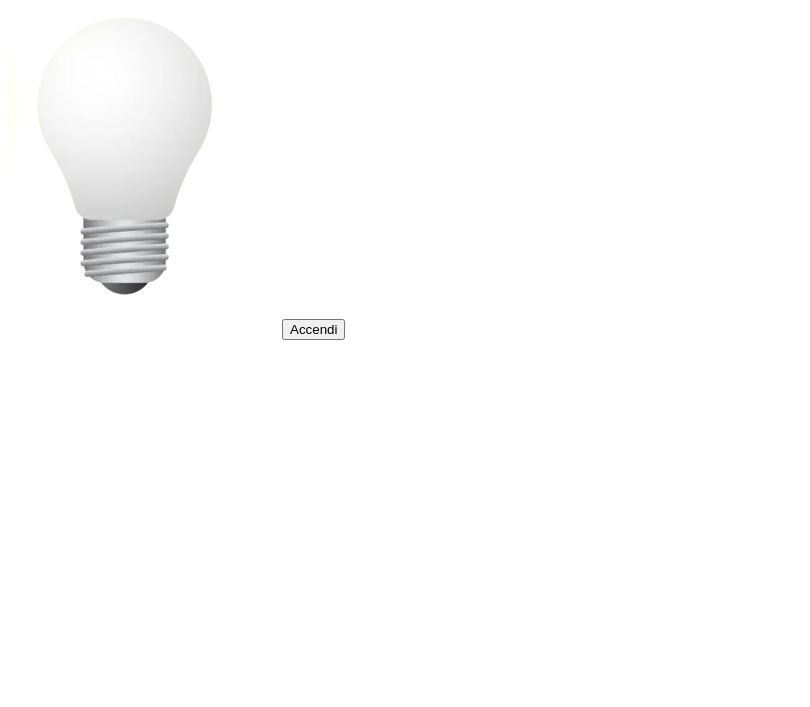
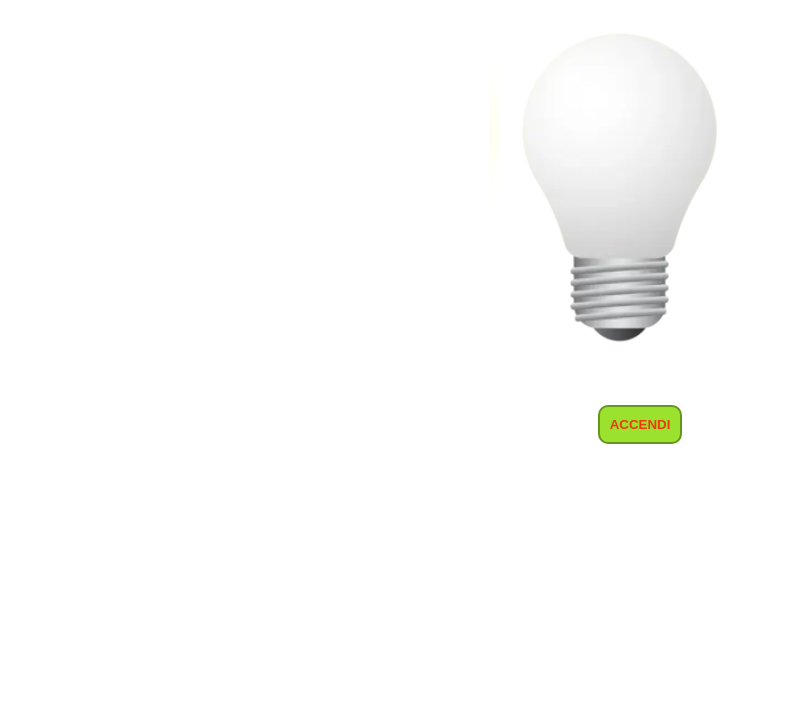
Before and after one commit to Danilo-Mosca/js-dom-1, a plain HTML site: page index.html in a window 1280 px wide. Shown: the part 93-800 px from the top of the page, without its empty margins (0-810 px from the left). Drawn offline with Linux system fonts and the light colour scheme.

Commit message:
add style.css istructions

```diff
--- a/css/style.css
+++ b/css/style.css
@@ -0,0 +1,42 @@
+/* Reset */
+* {
+    margin: 0;
+    padding: 0;
+    box-sizing: border-box;
+}
+
+/* Classe di debug */
+.debug {
+    border: 1px solid red;
+}
+
+body {
+    font-family: Montserrat, 'Helvetica Neue', sans-serif;
+}
+
+#wrapper {
+    max-width: 1200px;
+    text-align: center;
+    margin: 50px auto;
+}
+#container {
+    display: flex;
+    flex-direction: column;
+    justify-content: center;
+    align-items: center;
+}
+.img {
+    width: 300px;
+}
+
+.btn-style {
+    margin: 20px;
+    padding: 10px;
+    border-radius: 10px;
+    color: #f1380a;
+    background-color: #9AE22D;
+    border: 2px solid #679620;
+    text-transform: uppercase;
+    font-weight: 600;
+    cursor: pointer;
+}
--- a/index.html
+++ b/index.html
@@ -12,11 +12,11 @@
 </head>
 
 <body>
-    <section id="wrapper">
-        <div id="container">
-            <h1>Primi passi col DOM</h1>
-            <img src="img/white_lamp.png" alt="Lampadina spenta">
-            <button id="turnLight">Accendi</button>
+    <section id="wrapper" class="">
+        <div id="container" class="">
+            <h1 class="">Primi passi col DOM</h1>
+            <img src="img/white_lamp.png" alt="Lampadina spenta" class="img">
+            <button id="turnLight" class="btn-style">Accendi</button>
         </div>
     </section>
     <script src="script/script.js"></script>
```
